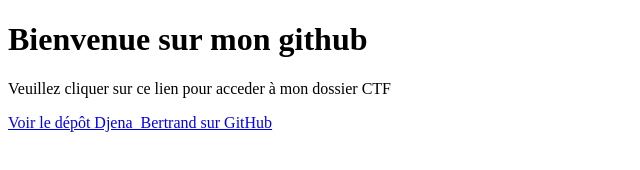
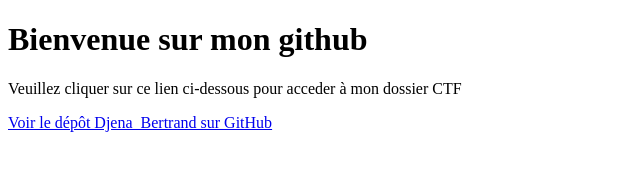
Before and after one commit to yansys226/Djena_Bertrand, a plain HTML site: page index.html in a window 1280 px wide. Shown: the whole page, without its empty margins (0-640 px from the left). Drawn offline with Linux system fonts and the light colour scheme.

Commit message:
Update index.html

```diff
--- a/index.html
+++ b/index.html
@@ -6,7 +6,7 @@
 </head>
 <body>
   <h1>Bienvenue sur mon github</h1>
-  <p>Veuillez cliquer sur ce lien pour acceder à mon dossier CTF</p>
+  <p>Veuillez cliquer sur ce lien ci-dessous pour acceder à mon dossier CTF</p>
   <a href="https://github.com/yansys226/Djena_Bertrand" target="_blank">Voir le dépôt Djena_Bertrand sur GitHub</a>
 
 </body>
```
